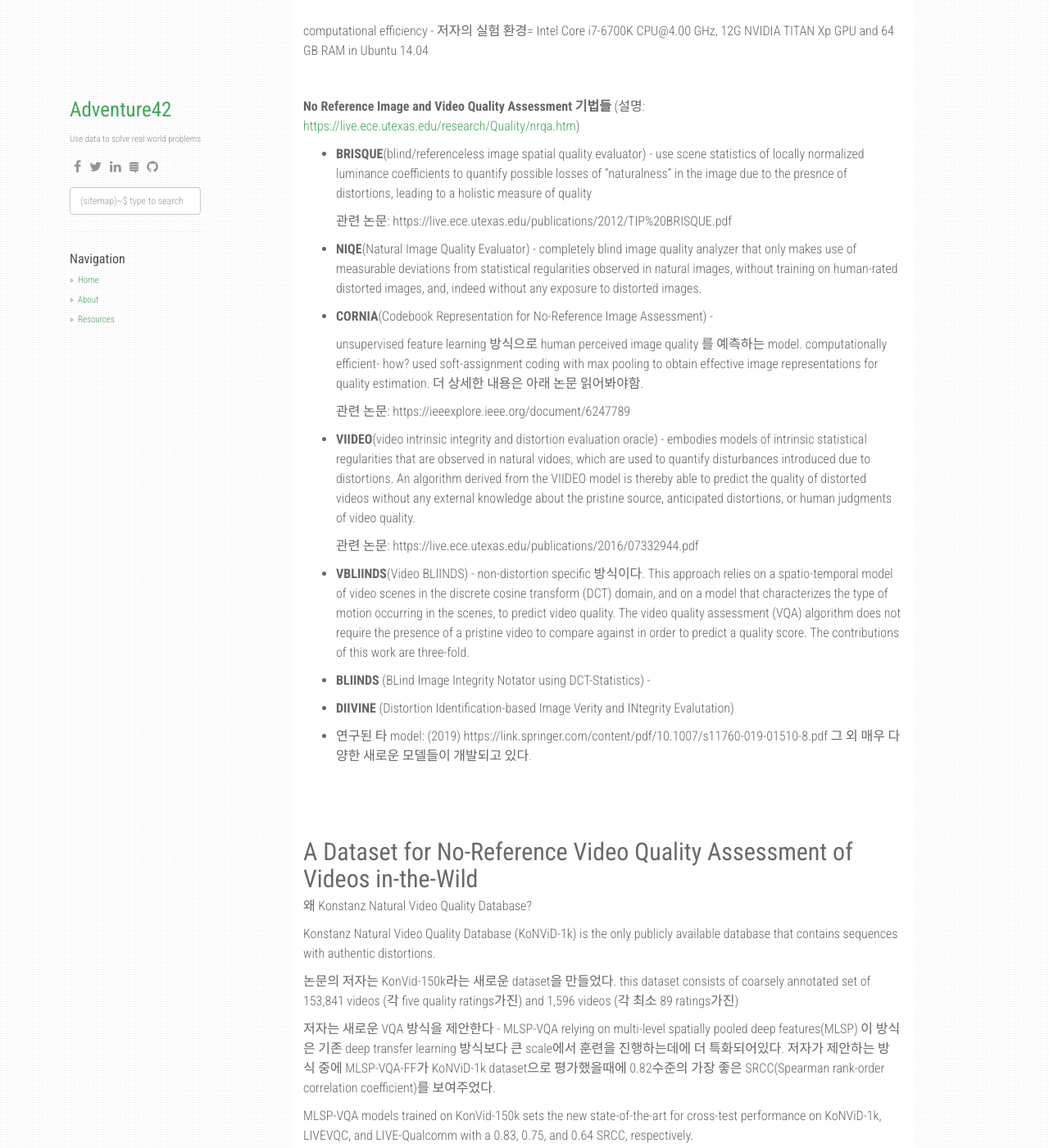
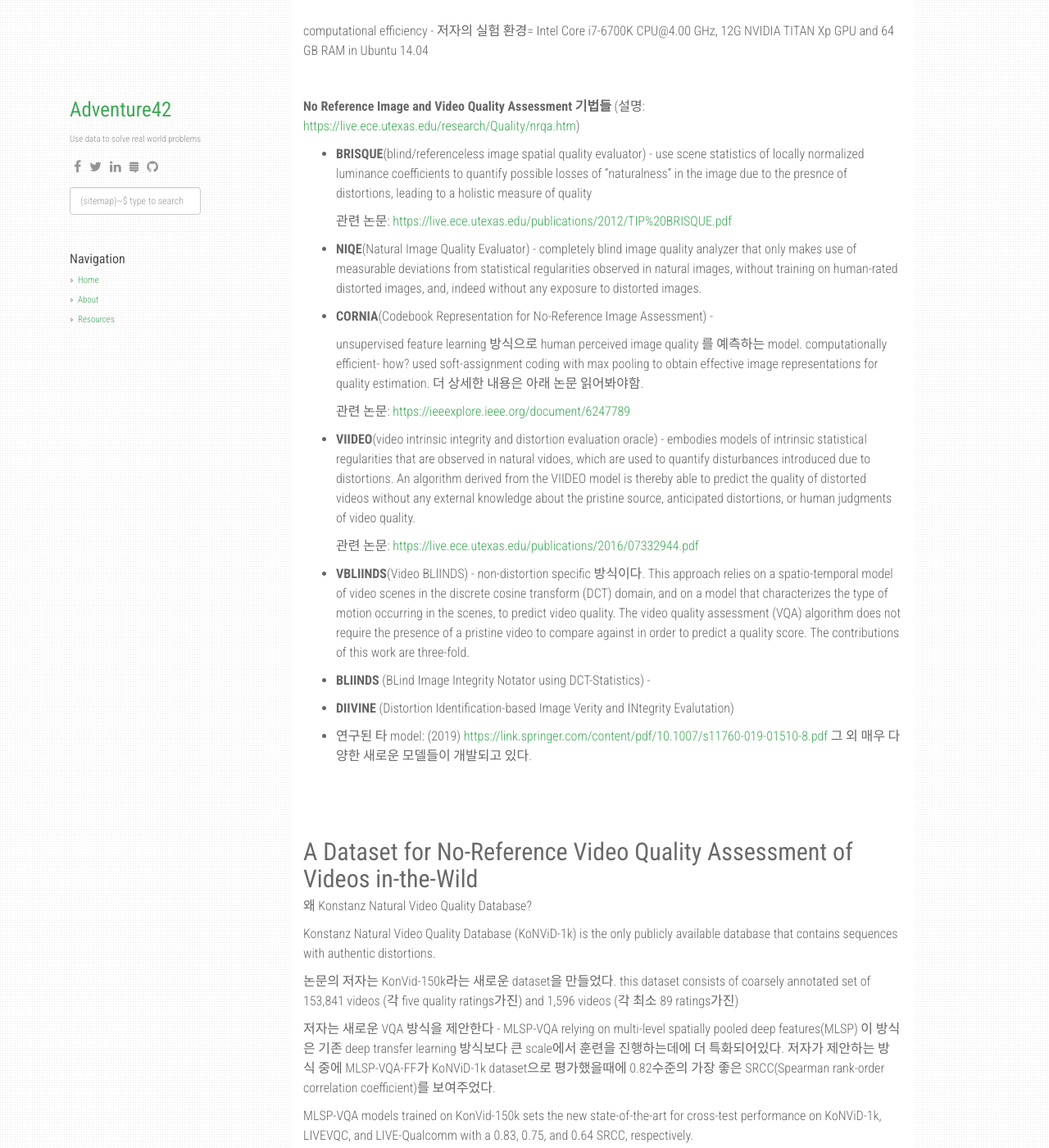
Before and after one commit to adventure42/adventure42.github.io, a Jekyll site: the page built from _posts/2021-12-20-VQA_paper_review.md, in a window 1280 px wide and 1400 px high, scrolled down 801 px. Shown: the whole window at 82% size. Built offline with Jekyll 4.4.1, drawn with Linux system fonts in a browser that asks for light colours; nearby versions of some CDN libraries; comment, search, counter and statistics services are not loaded; part of the change alters nothing that is shown.

```diff
--- a/_posts/2021-12-20-VQA_paper_review.md
+++ b/_posts/2021-12-20-VQA_paper_review.md
@@ -48,7 +48,7 @@ computational efficiency - 저자의 실험 환경= Intel Core i7-6700K CPU@4.00
 
 - **BRISQUE**(blind/referenceless image spatial quality evaluator) - use scene statistics of locally normalized luminance coefficients to quantify possible losses of "naturalness" in the image due to the presnce of distortions, leading to a holistic measure of quality
 
-  관련 논문: https://live.ece.utexas.edu/publications/2012/TIP%20BRISQUE.pdf
+  관련 논문: [https://live.ece.utexas.edu/publications/2012/TIP%20BRISQUE.pdf](https://live.ece.utexas.edu/publications/2012/TIP%20BRISQUE.pdf)
 
 - **NIQE**(Natural Image Quality Evaluator) - completely blind image quality analyzer that only makes use of measurable deviations from statistical regularities observed in natural images, without training on human-rated distorted images, and, indeed without any exposure to distorted images.
 
@@ -56,11 +56,11 @@ computational efficiency - 저자의 실험 환경= Intel Core i7-6700K CPU@4.00
 
   unsupervised feature learning 방식으로 human perceived image quality 를 예측하는 model. computationally efficient- how? used soft-assignment coding with max pooling to obtain effective image representations for quality estimation. 더 상세한 내용은 아래 논문 읽어봐야함.
 
-  관련 논문: https://ieeexplore.ieee.org/document/6247789
+  관련 논문: [https://ieeexplore.ieee.org/document/6247789](https://ieeexplore.ieee.org/document/6247789)
 
 - **VIIDEO**(video intrinsic integrity and distortion evaluation oracle) - embodies models of intrinsic statistical regularities that are observed in natural vidoes, which are used to quantify disturbances introduced due to distortions. An algorithm derived from the VIIDEO model is thereby able to predict the quality of distorted videos without any external knowledge about the pristine source, anticipated distortions, or human judgments of video quality.
 
-  관련 논문: https://live.ece.utexas.edu/publications/2016/07332944.pdf
+  관련 논문: [https://live.ece.utexas.edu/publications/2016/07332944.pdf](https://live.ece.utexas.edu/publications/2016/07332944.pdf)
 
 - **VBLIINDS**(Video BLIINDS) - non-distortion specific 방식이다. This approach relies on a spatio-temporal model of video scenes in the discrete cosine transform (DCT) domain, and on a model that characterizes the type of motion occurring in the scenes, to predict video quality. The video quality assessment (VQA) algorithm does not require the presence of a pristine video to compare against in order to predict a quality score. The contributions of this work are three-fold.
 
@@ -68,7 +68,7 @@ computational efficiency - 저자의 실험 환경= Intel Core i7-6700K CPU@4.00
 
 - **DIIVINE** (Distortion Identification-based Image Verity and INtegrity Evalutation)
 
-- 연구된 타 model: (2019) https://link.springer.com/content/pdf/10.1007/s11760-019-01510-8.pdf 그 외 매우 다양한 새로운 모델들이 개발되고 있다.
+- 연구된 타 model: (2019) [https://link.springer.com/content/pdf/10.1007/s11760-019-01510-8.pdf](https://link.springer.com/content/pdf/10.1007/s11760-019-01510-8.pdf) 그 외 매우 다양한 새로운 모델들이 개발되고 있다.
 
 <br>
 
```
Also changed, not shown: _posts/2021-12-09-Deep_Learning_SNI_Classification_paper_review.md (renamed from _posts/2021-12-10-Deep_Learning_SNI_Classification_paper_review.md).
